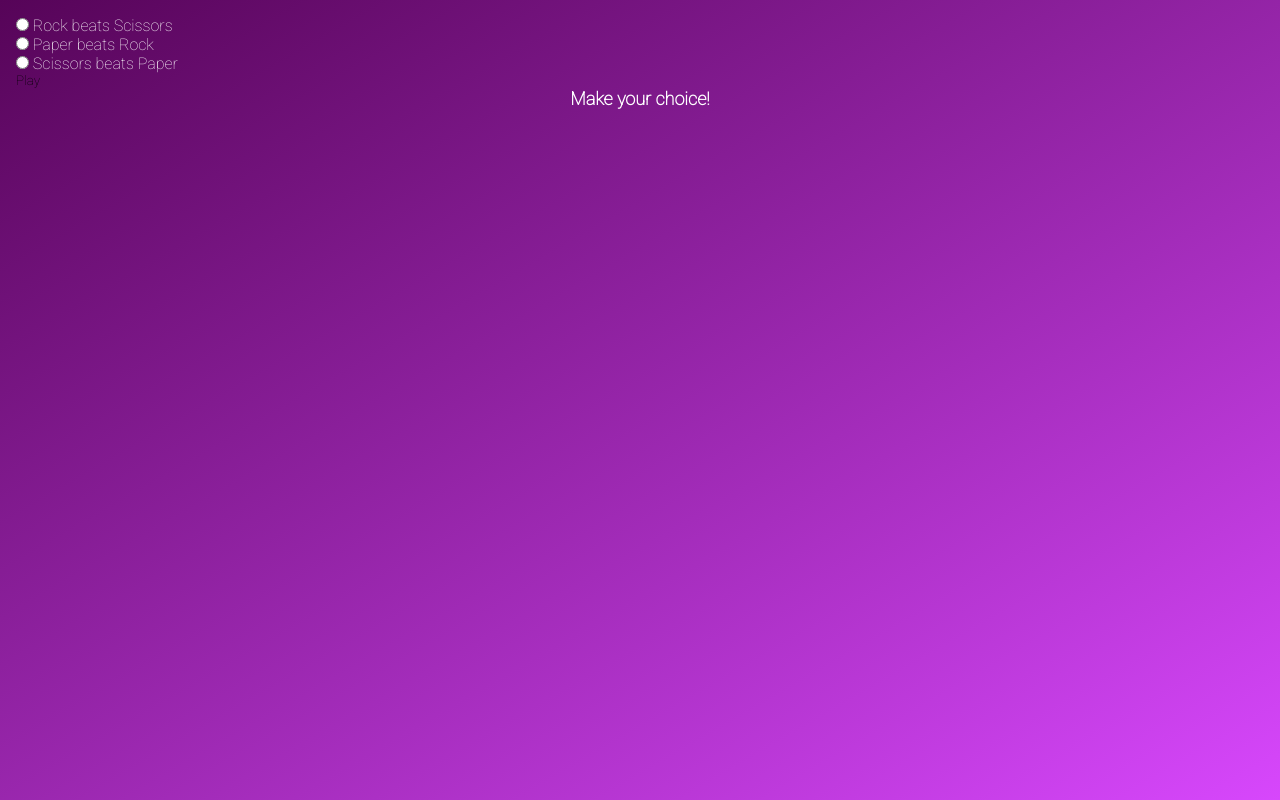
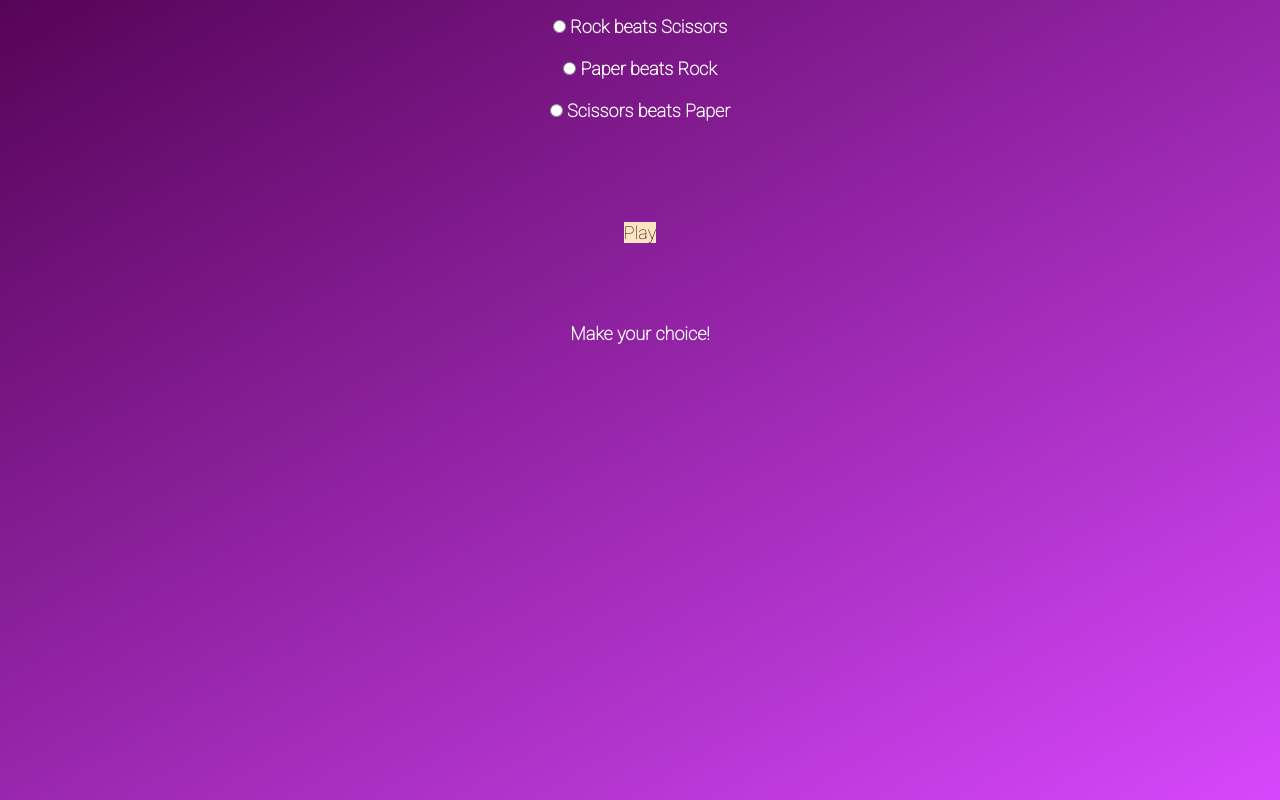
Before and after one commit to przempaczkowski/paper-scissors-rock, a plain HTML site: page index.html in a window 1280 px wide. Drawn offline with Linux system fonts and the light colour scheme.

Commit message:
for aceton

```diff
--- a/style.css
+++ b/style.css
@@ -70,3 +70,22 @@ img {
     font-weight: 800
 
 }
+#play-button {
+    display: flex;
+    background-color:bisque;
+    font-size: large;
+    border: none;
+    cursor: pointer;
+    overflow: hidden;
+    margin-top: 5rem;
+    margin-bottom: 5rem;
+}
+#options-form {
+    display: flex;
+    flex-direction: column;
+    align-items: center;
+    justify-content: center;
+    font-size: large;
+    font-weight: 800
+
+}
```
